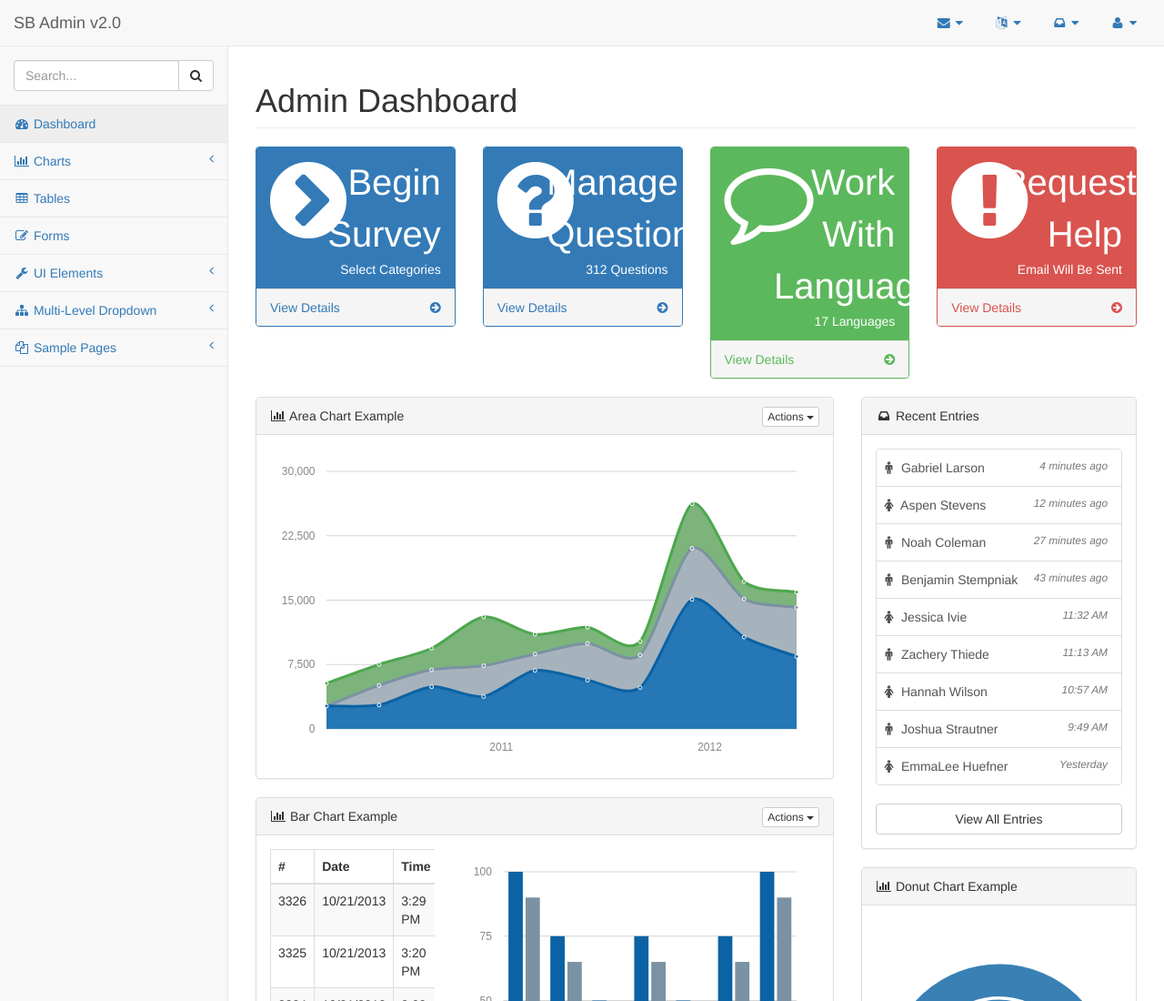
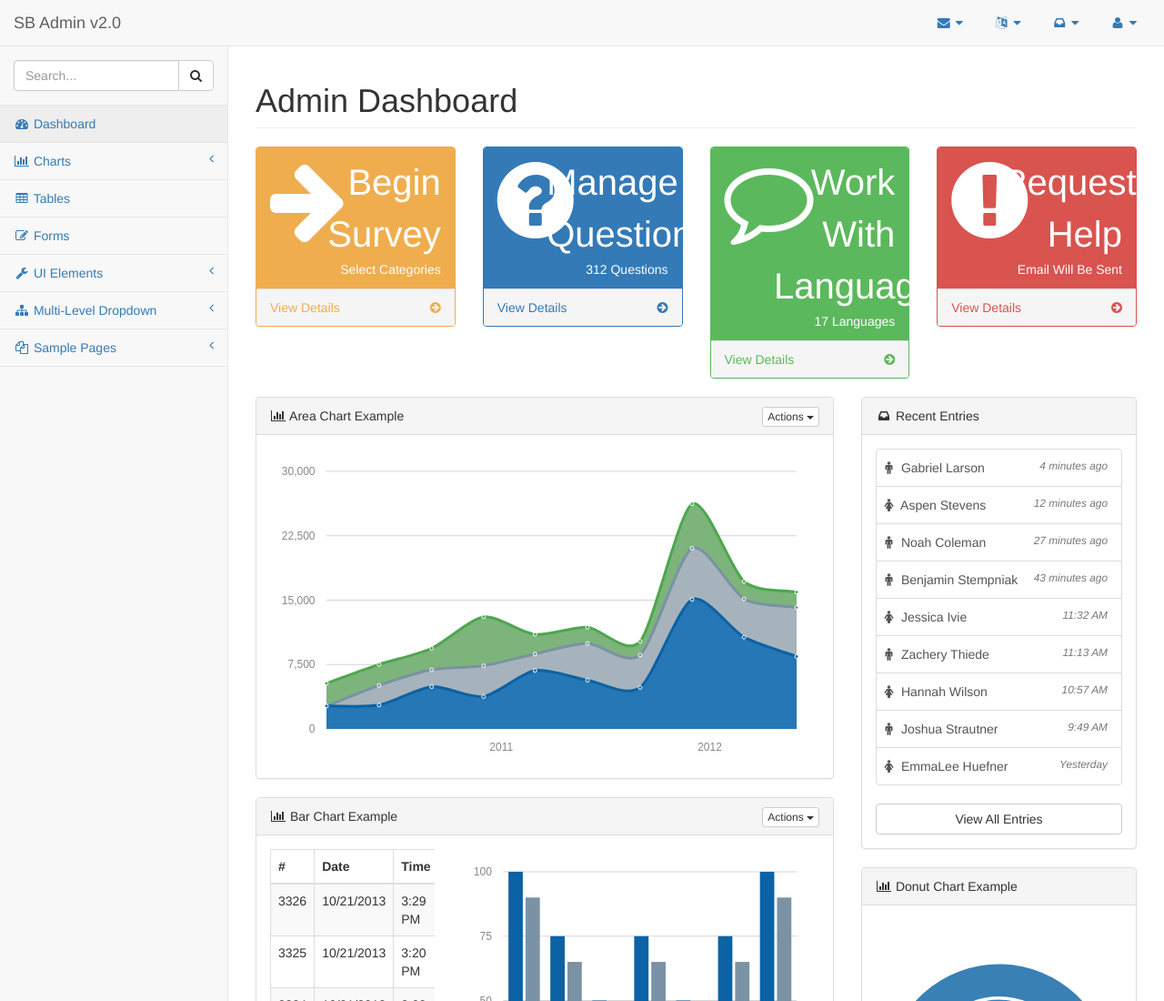
Before and after one commit to ivieC/konnex, a website: page startbootstrap-sb-admin-2-1.0.8/startbootstrap-sb-admin-2-1.0.8/pages/index.html in a window 1280 px wide. Shown: the top 1100 px of the page at 91% size. Drawn offline with Linux system fonts and the light colour scheme.

Commit message:
cassdnra

```diff
--- a/startbootstrap-sb-admin-2-1.0.8/startbootstrap-sb-admin-2-1.0.8/pages/index.html
+++ b/startbootstrap-sb-admin-2-1.0.8/startbootstrap-sb-admin-2-1.0.8/pages/index.html
@@ -383,11 +383,11 @@
             <!-- /.row -->
             <div class="row">
                 <div class="col-lg-3 col-md-6">
-                    <div class="panel panel-primary">
+                    <div class="panel panel-yellow">
                         <div class="panel-heading">
                             <div class="row">
                                 <div class="col-xs-3">
-                                    <i class="fa fa-chevron-circle-right fa-5x"></i>
+                                    <i class="fa fa-arrow-right fa-5x"></i>
                                 </div>
                                 <div class="col-xs-9 text-right">
                                     <div class="huge">Begin Survey</div>
```
